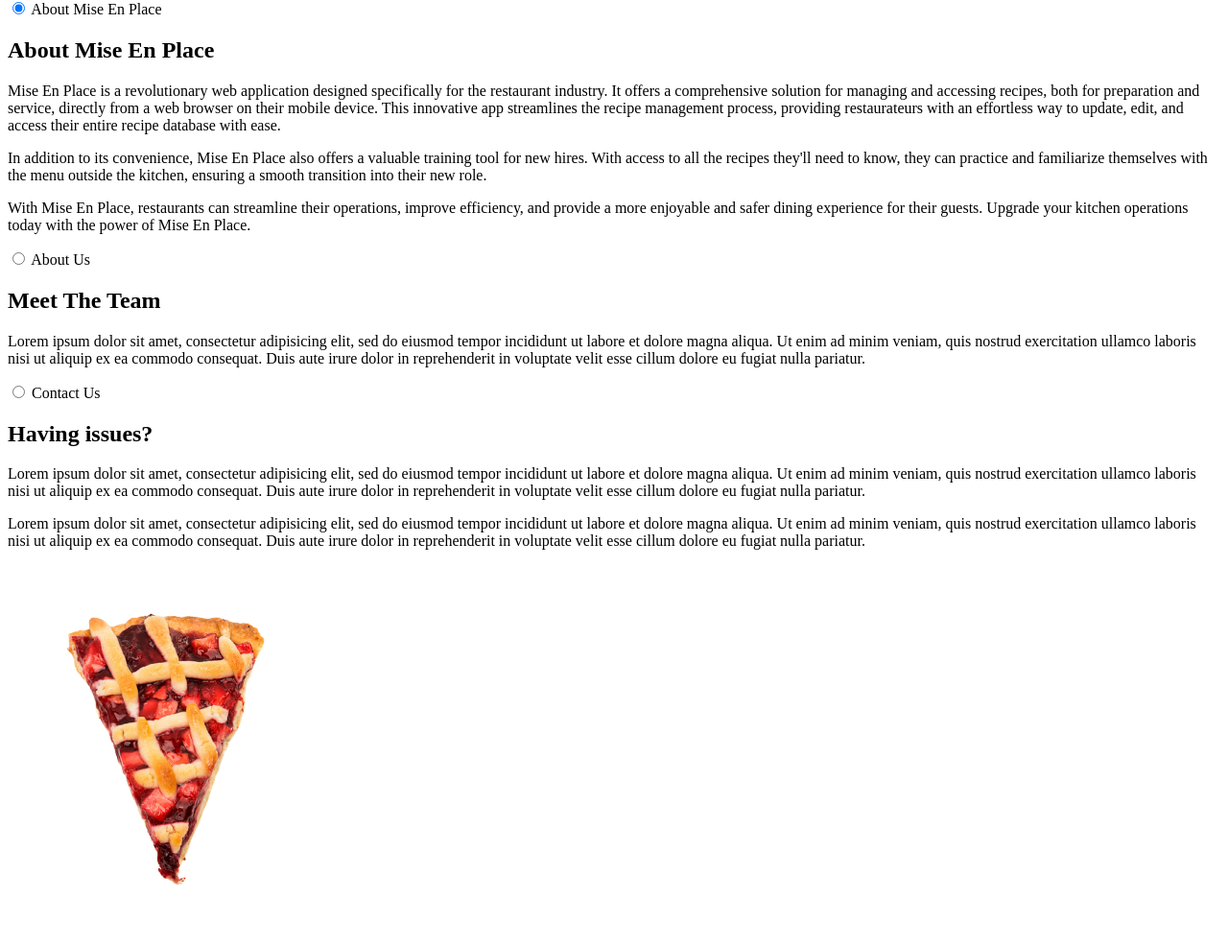
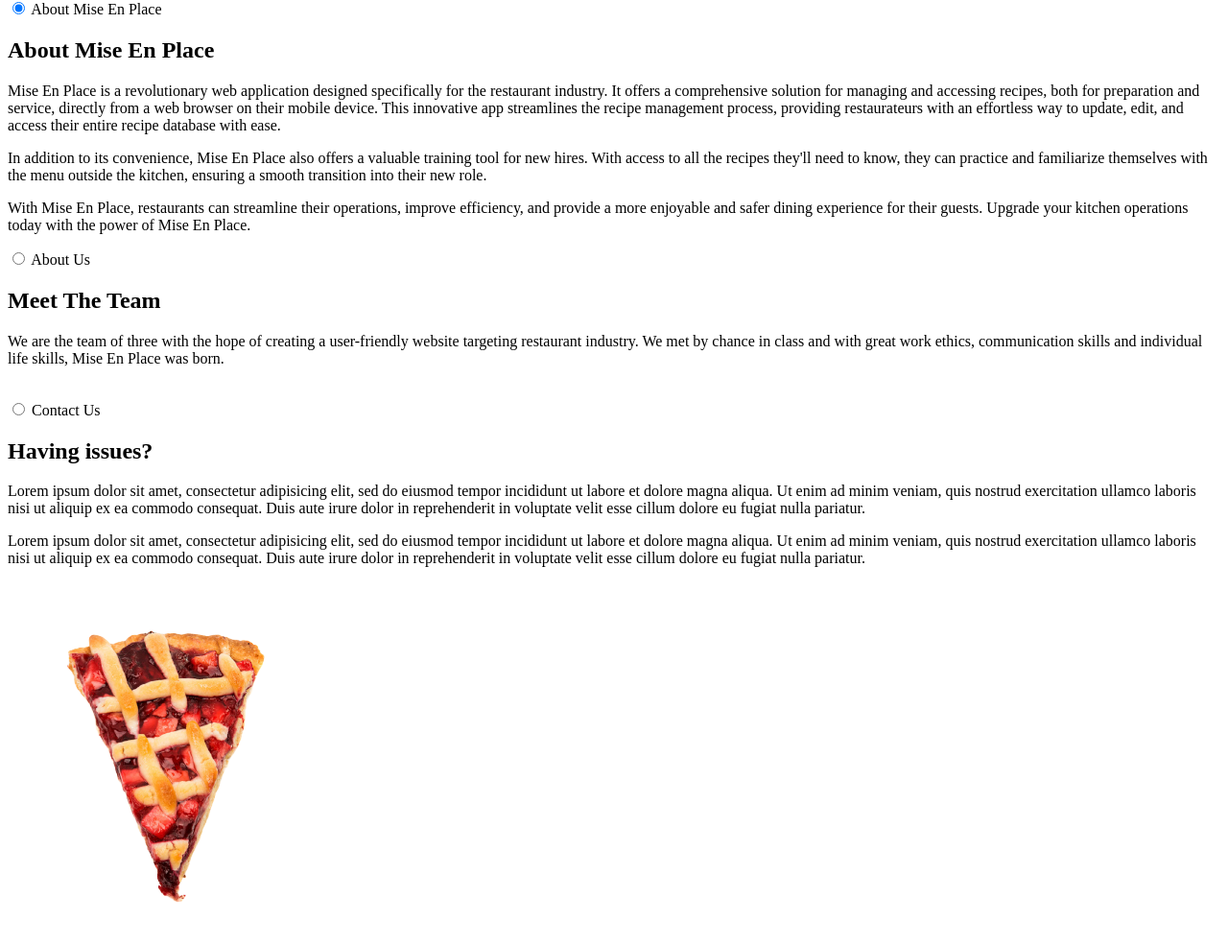
Before and after one commit to adamandwise/mise_en_place, a PHP site: page /views/home-page.html in a window 1280 px wide. Shown: the part 343-1328 px from the top of the page at 96% size. Before the commit the page ends 1265 px from the top, so only its background shows below. Run offline with PHP 8.4, Linux system fonts and the light colour scheme.

Commit message:
changes info in about us

```diff
--- a/styles/style.css
+++ b/styles/style.css
@@ -21,14 +21,13 @@
     display: none;
 }
 .mytabs label {
-    padding: 25px;
+    padding: 15px;
     background: #e2e2e2;
-    font-weight: bold;
 }
 
 .mytabs .tab {
     width: 100%;
-    padding: 20px;
+    padding: 5px;
     background: #fff;
     order: 1;
     display: none;
--- a/views/home-page.html
+++ b/views/home-page.html
@@ -10,9 +10,9 @@
             </div>
         </div>
         <div class="row">
-            <div class="col-lg-2 col-sm-12 "></div>
+            <div class="col-lg-1 col-sm-12 "></div>
 
-                <div class="col-lg-8 col-sm-12 align-self-center ">
+                <div class="col-lg-10 col-sm-12 align-self-center ">
                     <div class="  align-items-center justify-content-center">
                         <div class="mytabs">
                             <input type="radio" id="tabfree" name="mytabs" checked="checked">
@@ -35,7 +35,11 @@
                             <label for="tabsilver">About Us</label>
                             <div class="tab">
                                 <h2>Meet The Team</h2>
-                                <p>Lorem ipsum dolor sit amet, consectetur adipisicing elit, sed do eiusmod tempor incididunt ut labore et dolore magna aliqua. Ut enim ad minim veniam, quis nostrud exercitation ullamco laboris nisi ut aliquip ex ea commodo consequat. Duis aute irure dolor in reprehenderit in voluptate velit esse cillum dolore eu fugiat nulla pariatur.</p>
+                                <p>We are the team of three with the hope of creating a user-friendly website targeting restaurant industry.
+                                We met by chance in class and with great work ethics, communication skills and individual life skills, Mise En Place
+                                was born.</p>
+                                <br>
+
                             </div>
 
                             <input type="radio" id="tabgold" name="mytabs">
@@ -45,13 +49,14 @@
                                 <p>Lorem ipsum dolor sit amet, consectetur adipisicing elit, sed do eiusmod tempor incididunt ut labore et dolore magna aliqua. Ut enim ad minim veniam, quis nostrud exercitation ullamco laboris nisi ut aliquip ex ea commodo consequat. Duis aute irure dolor in reprehenderit in voluptate velit esse cillum dolore eu fugiat nulla pariatur.</p>
                                 <p>Lorem ipsum dolor sit amet, consectetur adipisicing elit, sed do eiusmod tempor incididunt ut labore et dolore magna aliqua. Ut enim ad minim veniam, quis nostrud exercitation ullamco laboris nisi ut aliquip ex ea commodo consequat. Duis aute irure dolor in reprehenderit in voluptate velit esse cillum dolore eu fugiat nulla pariatur.</p>
                             </div>
+
                         </div>
 
                     <br>
                     <br>
                 </div>
             </div>
-            <div class="col-lg-2 col-sm-12 "></div>
+            <div class="col-lg-1 col-sm-12 "></div>
 
         </div>
         <div class="col-sm-12 align-self-center text-center">
```
